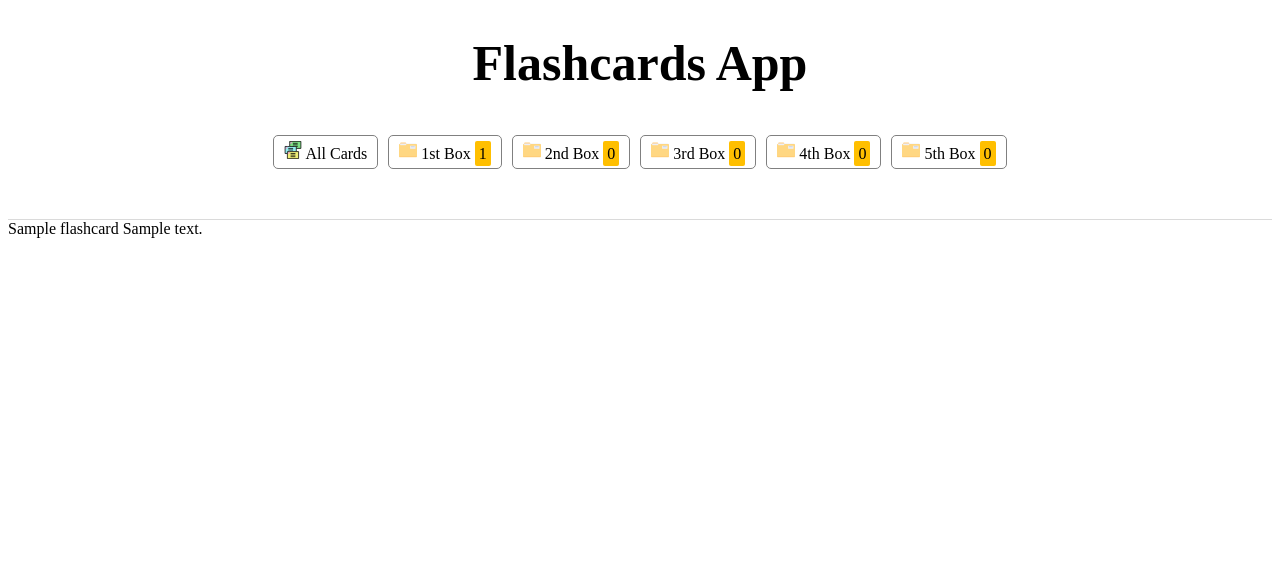
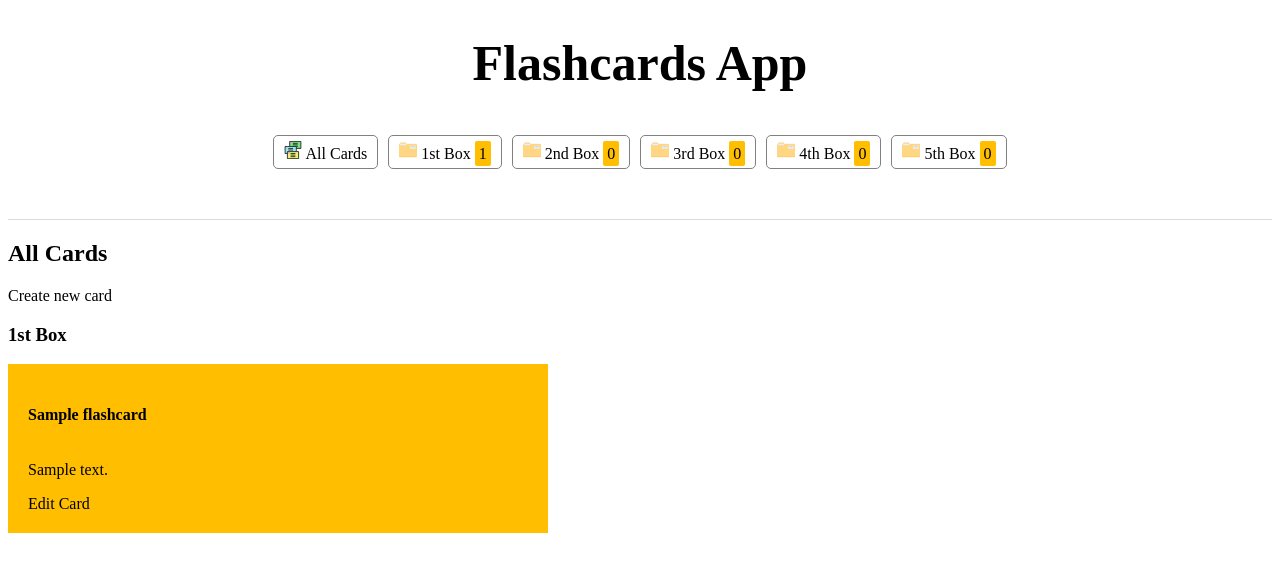
Before and after one commit to NRaudseps/flashcards, a Django app: page / in a window 1280 px wide. Shown: the top 572 px of the page. Run offline with Django 4.2, Linux system fonts and the light colour scheme; tables that the repository leaves empty hold one stand-in row (values such as "Sample post").

Commit message:
skeleton html done

```diff
--- a/flashcard_project/components/flashcards/templatetags/project_tags.py
+++ b/flashcard_project/components/flashcards/templatetags/project_tags.py
@@ -12,3 +12,11 @@ def number_of_cards(box_number):
     Return number of flashcards in a box.
     """
     return len(FlashCard.objects.filter(box=box_number))
+
+
+@register.filter
+def to_int(value):
+    """
+    Return value as an integer.
+    """
+    return int(value)
--- a/flashcard_project/components/flashcards/views.py
+++ b/flashcard_project/components/flashcards/views.py
@@ -37,7 +37,7 @@ def create(request: HttpRequest) -> HttpResponse:
     if form.is_valid():
         form.save()
 
-    return redirect("flashcards:index")
+    return redirect("flashcards:new")
 
 
 def edit(request: HttpRequest, pk: int) -> HttpResponse:
@@ -68,11 +68,9 @@ def box(request: HttpRequest, pk: int) -> HttpResponse:
     """
     Page for viewing flashcards in a box.
     """
-    try:
-        latest_flashcard = FlashCard.objects.filter(box=pk).latest("pub_date")
-    except FlashCard.DoesNotExist:
-        latest_flashcard = None
-    context = {"flashcard": latest_flashcard}
+    flashcards = FlashCard.objects.filter(box=pk)
+
+    context = {"flashcards": flashcards, "box_num": pk}
     return render(request, template_name="pages/box.html", context=context)
 
 
--- a/static/assets/css/styles.css
+++ b/static/assets/css/styles.css
@@ -34,3 +34,12 @@ a {
     padding: 4px;
     border-radius: 2px;
 }
+
+.index-card {
+    display: flex;
+    flex-direction: column;
+    background: #ffbf00;
+    padding: 20px;
+    margin-bottom: 20px;
+    width: 500px;
+}
--- a/templates/pages/index.html
+++ b/templates/pages/index.html
@@ -1,9 +1,24 @@
 {% extends "base.html" %}
 
+{% load humanize project_tags %}
+
 {% block content %}
-    {% for flashcard in flashcards %}
-        {{ flashcard.question }}
-        {{ flashcard.answer }}
+    <h2>All Cards</h2>
+    <a href="{% url 'flashcards:new' %}">Create new card</a>
+    {% for box_id in "12345"|make_list %}
+        {% number_of_cards box_id as num %}
+        {% if num != 0 %}
+            <h3>{{ box_id|ordinal }} Box</h3>
+        {% endif %}
+        {% for flashcard in flashcards %}
+            {% if flashcard.box == box_id|to_int %}
+                <div class="index-card">
+                    <h4>{{ flashcard.question }}</h4>
+                    <p>{{ flashcard.answer }}</p>
+                    <a href="{% url 'flashcards:edit' flashcard.id %}">Edit Card</a>
+                </div>
+            {% endif %}
+        {% endfor %}
     {% endfor %}
     <br>
     {% for box in boxes %}
--- a/templates/pages/new.html
+++ b/templates/pages/new.html
@@ -1,10 +1,11 @@
 {% extends "base.html" %}
 
 {% block content %}
-    <h1>Create Flashcard</h1>
+    <h1>Create New Card</h1>
     <form action="{% url 'flashcards:create' %}" method="post">
         {% csrf_token %}
         {{ form }}
-        <input type="submit">
+        <input type="submit" value="Save Card">
     </form>
+    <a href="{% url 'flashcards:index' %}">Cancel</a>
 {% endblock %}
```
Also changed, not shown: flashcard_project/components/flashcards/tests/test_templatetags.py (+4 -0 lines), flashcard_project/components/flashcards/tests/test_views.py (+0 -9 lines), templates/pages/box.html (+9 -3 lines).
